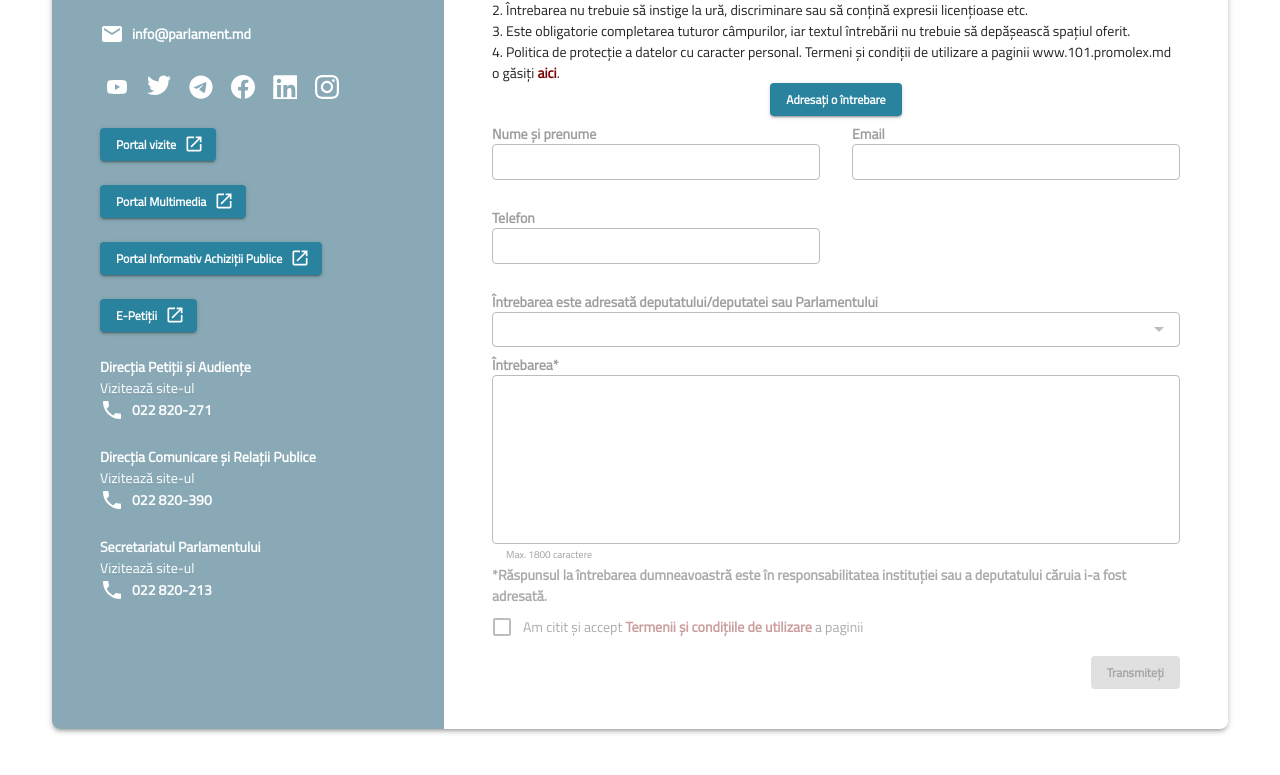
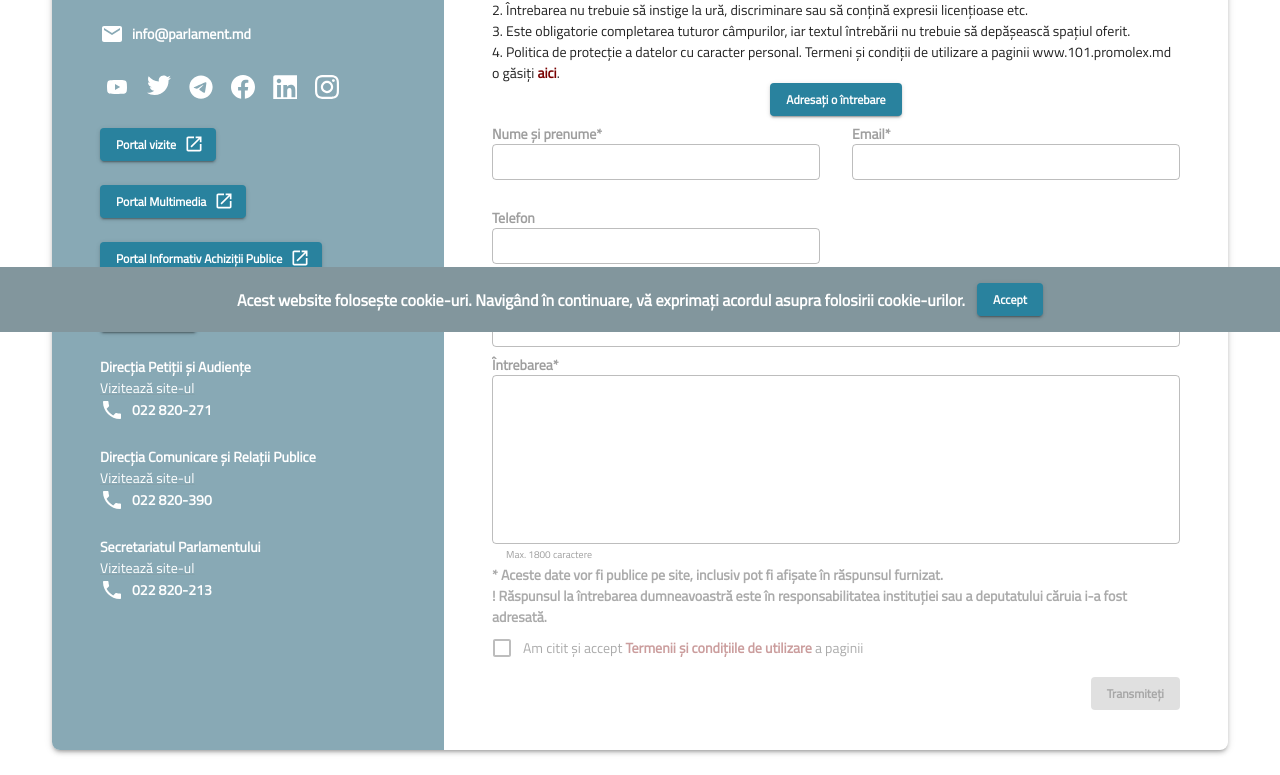
Before and after one commit to code4romania/101_promolex, a React (Create React App) app: page /contact in a window 1280 px wide. Shown: the part 468-1243 px from the top of the page. Built offline with nearby package versions, Linux system fonts and the light colour scheme; no server answers; what chartjs-plugin-datalabels would draw is missing.

Commit message:
Small changes (#36)
* small changes
* add the cookie notification

```diff
--- a/src/components/ContactForm.tsx
+++ b/src/components/ContactForm.tsx
@@ -241,7 +241,7 @@ export function ContactForm() {
           render={({ field, fieldState }) => (
             <FormControl disabled={isFormDisabled} fullWidth>
               <StyledInputLabel htmlFor={field.name} variant='outlined'>
-                Nume și prenume
+                Nume și prenume*
               </StyledInputLabel>
               <OutlinedInput
                 error={Boolean(fieldState.error)}
@@ -269,7 +269,7 @@ export function ContactForm() {
           render={({ field, fieldState }) => (
             <FormControl disabled={isFormDisabled} fullWidth>
               <StyledInputLabel htmlFor={field.name} variant='outlined'>
-                Email
+                Email*
               </StyledInputLabel>
               <OutlinedInput
                 error={Boolean(fieldState.error)}
@@ -313,12 +313,6 @@ export function ContactForm() {
               </FormHelperText>
             </FormControl>
           )}
-          rules={{
-            required: {
-              value: true,
-              message: 'Acest câmp este obligatoriu',
-            },
-          }}
         />
       </Grid>
       <Grid item xs={12}>
@@ -328,7 +322,8 @@ export function ContactForm() {
           render={({ field }) => (
             <FormControl disabled={isFormDisabled} fullWidth>
               <StyledInputLabel htmlFor={field.name} variant='outlined'>
-                Întrebarea este adresată deputatului/deputatei sau Parlamentului
+                Întrebarea este adresată deputatului/deputatei sau
+                Parlamentului*
               </StyledInputLabel>
               <Autocomplete
                 disabled={isFormDisabled}
@@ -401,7 +396,14 @@ export function ContactForm() {
           fontWeight='bold'
           sx={{ opacity: isFormDisabled ? 0.38 : 1 }}
         >
-          *Răspunsul la întrebarea dumneavoastră este în responsabilitatea
+          * Aceste date vor fi publice pe site, inclusiv pot fi afișate în
+          răspunsul furnizat.
+        </Typography>
+        <Typography
+          fontWeight='bold'
+          sx={{ opacity: isFormDisabled ? 0.38 : 1 }}
+        >
+          ! Răspunsul la întrebarea dumneavoastră este în responsabilitatea
           instituției sau a deputatului căruia i-a fost adresată.
         </Typography>
         <FormControlLabel
--- a/src/components/ControlInvestigationCommittees.tsx
+++ b/src/components/ControlInvestigationCommittees.tsx
@@ -60,11 +60,14 @@ const investigationCommitteesTableColumns: GridColumns<GridValidRowModel> = [
     headerName: 'Raportul',
     flex: 0.3,
     sortable: false,
-    renderCell: ({ value }) => (
-      <Link href={value} target='_blank'>
-        Vezi raportul
-      </Link>
-    ),
+    renderCell: ({ value }) =>
+      !value ? (
+        '-'
+      ) : (
+        <Link href={value} target='_blank'>
+          Vezi raportul
+        </Link>
+      ),
     minWidth: 100,
   },
 ];
--- a/src/components/ControlPublicInstitutions.tsx
+++ b/src/components/ControlPublicInstitutions.tsx
@@ -34,11 +34,14 @@ const publicInstitutionsTableColumns: GridColumns<GridValidRowModel> = [
     headerName: 'Audierea în plen',
     flex: 0.3,
     sortable: false,
-    renderCell: ({ value }) => (
-      <Link href={value} target='_blank'>
-        Vezi raportul
-      </Link>
-    ),
+    renderCell: ({ value }) =>
+      !value ? (
+        '-'
+      ) : (
+        <Link href={value} target='_blank'>
+          Vezi raportul
+        </Link>
+      ),
     minWidth: 110,
   },
 ];
--- a/src/components/ControlQuestions.tsx
+++ b/src/components/ControlQuestions.tsx
@@ -149,7 +149,9 @@ const interpellationsTableColumns: GridColumns<GridValidRowModel> = [
     flex: 0.4,
     sortable: false,
     renderCell: ({ value }) =>
-      value && (
+      !value ? (
+        '-'
+      ) : (
         <Link href={value} target='_blank'>
           Vezi răspunsul
         </Link>
--- a/src/components/ControlReports.tsx
+++ b/src/components/ControlReports.tsx
@@ -79,7 +79,9 @@ const reportsAuditingTableColumns: GridColumns<GridValidRowModel> = [
     // renderCell: ({ value }) => <TextWithTooltip text={value} />,
     minWidth: 130,
     renderCell: ({ value }) =>
-      value && (
+      !value ? (
+        '-'
+      ) : (
         <StyledRouterLink
           to={{
             pathname: Routes.PlenaryMeetings,
--- a/src/components/ControlSpecialCommittees.tsx
+++ b/src/components/ControlSpecialCommittees.tsx
@@ -61,11 +61,14 @@ const specialCommitteesTableColumns: GridColumns<GridValidRowModel> = [
     headerName: 'Raportul',
     flex: 0.3,
     sortable: false,
-    renderCell: ({ value }) => (
-      <Link href={value} target='_blank'>
-        Vezi raportul
-      </Link>
-    ),
+    renderCell: ({ value }) =>
+      !value ? (
+        '-'
+      ) : (
+        <Link href={value} target='_blank'>
+          Vezi raportul
+        </Link>
+      ),
     minWidth: 100,
   },
 ];
--- a/src/components/LegislationActivityDomains.tsx
+++ b/src/components/LegislationActivityDomains.tsx
@@ -6,6 +6,7 @@ import {
   useCurrentLegislatureQuery,
   useRegisteredProjectsStatisticsQuery,
 } from '../queries';
+import { getDateString } from '../utils';
 import { LegislativeActivityWrapper } from './LegislativeActivityWrapper';
 import { StatisticsDoughnutChart } from './StatisticsDoughnutChart';
 
@@ -24,12 +25,6 @@ export function LegislativeActivityDomains() {
   const { breakpoints } = useTheme();
   const isLargeScreen = useMediaQuery(breakpoints.up('sm'));
 
-  const { data: lid } = useCurrentLegislatureQuery();
-  const { data: registeredProjectsByDomain } =
-    useRegisteredProjectsStatisticsQuery<'domeniul'>({
-      key: 'domeniul',
-      lid,
-    });
   const {
     fromDate,
     onFromDateChange,
@@ -38,10 +33,23 @@ export function LegislativeActivityDomains() {
     toDate,
   } = useRegisteredProjects();
 
+  const { data: lid } = useCurrentLegislatureQuery();
+  const { data: registeredProjectsByDomain } =
+    useRegisteredProjectsStatisticsQuery<'domeniul'>(
+      {
+        key: 'domeniul',
+        lid,
+        from: getDateString(fromDate),
+        to: getDateString(toDate),
+      },
+      { enabled: Boolean(fromDate && toDate) },
+    );
+
   const chartData = useMemo<ChartData<'doughnut', number[], string>>(() => {
-    const filteredDomains = registeredProjectsByDomain?.filter(
-      ({ total }) => parseInt(total, 10) > 50,
-    );
+    const filteredDomains =
+      registeredProjectsByDomain?.filter(
+        ({ total }) => parseInt(total, 10) > 50,
+      ) ?? [];
     const labels = filteredDomains?.map(({ domeniul }) => domeniul);
     const data = filteredDomains?.map(({ total }) => parseInt(total, 10)) ?? [];
 
--- a/src/components/StatisticsDoughnutChart.tsx
+++ b/src/components/StatisticsDoughnutChart.tsx
@@ -24,6 +24,7 @@ const doughnutChartOptions: ChartOptions<'doughnut'> = {
   maintainAspectRatio: false,
   plugins: {
     legend: {
+      fullSize: true,
       position: 'right',
       labels: {
         boxHeight: 20,
@@ -36,6 +37,15 @@ const doughnutChartOptions: ChartOptions<'doughnut'> = {
           lineHeight: '14px',
           size: 14,
           weight: 'bold',
+        },
+        sort(a, b) {
+          if (a.text === 'Altele') {
+            return 1;
+          }
+          if (a.text > b.text) {
+            return 1;
+          }
+          return -1;
         },
       },
     },
@@ -81,7 +91,7 @@ export function StatisticsDoughnutChart({
       borderRadius={2}
       boxShadow={3}
       height={height}
-      px={12}
+      px={{ xs: 4, md: 12 }}
       py={4}
     >
       <Typography fontWeight={700} variant='h6'>
--- a/src/components/Table.tsx
+++ b/src/components/Table.tsx
@@ -107,7 +107,13 @@ const cleanText = (text: string | string[]): string => {
   if (typeof text === 'string') {
     return deburr(text.toLowerCase()).replaceAll(/ș/g, 's');
   }
+
   if (Array.isArray(text)) return text.map(cleanText).join(' ');
+
+  if (typeof text === 'object' && text !== null) {
+    return values<string>(text).map(cleanText).join(' ');
+  }
+
   return text;
 };
 
--- a/src/pages/AboutProjectPage.tsx
+++ b/src/pages/AboutProjectPage.tsx
@@ -4,6 +4,7 @@ import {
   Collapse,
   Divider,
   Grid,
+  Link as MuiLink,
   List,
   ListItem,
   ListItemText,
@@ -480,12 +481,34 @@ export function AboutProjectPage() {
         reflectă neapărat poziția donatorului.
       </Typography>
 
-      <Typography fontWeight='bold' py={10}>
+      <Typography fontWeight='bold' pt={10}>
         Informațiile plasate pe această platformă pot fi preluate în mod liber
         pentru a fi distribuite, publicate și difuzate cu condiția menționării
         exprese în material a sursei (referință la Asociația Promo-LEX și/sau
         pagina www.101.promolex.md).
       </Typography>
+
+      <Typography fontWeight='bold' py={10}>
+        Dacă aveți propuneri, sugestii sau comentarii legate de pagina web, vă
+        rugăm să le expediați la adresa de e-mail{' '}
+        <Typography
+          color='#780000'
+          component={MuiLink}
+          fontWeight='medium'
+          href='mailto:101@promolex.md'
+          sx={{
+            cursor: 'pointer',
+            textDecoration: 'none',
+            '&:hover': {
+              textDecoration: 'underline',
+              color: 'primary.main',
+            },
+          }}
+        >
+          101@promolex.md
+        </Typography>
+        .
+      </Typography>
     </PageContainer>
   );
 }
--- a/src/pages/Root.tsx
+++ b/src/pages/Root.tsx
@@ -1,14 +1,54 @@
-import { Stack } from '@mui/material';
+import { Button, Stack, Typography, useTheme } from '@mui/material';
+import { useState } from 'react';
 import { Outlet, ScrollRestoration } from 'react-router-dom';
 import { Footer, Navbar } from '../components';
+import { getConsent, setConsent as setConsentCookie } from '../utils';
 
 export function Root() {
+  const { zIndex } = useTheme();
+  const [consent, setConsent] = useState(getConsent());
+  const handleAcceptConsent = () => {
+    setConsent('accepted');
+    setConsentCookie();
+  };
+
   return (
     <Stack height={1}>
       <Navbar />
       <Outlet />
       <Footer />
       <ScrollRestoration />
+
+      {consent !== 'accepted' && (
+        <Stack
+          alignItems='center'
+          bgcolor='primary.main'
+          bottom={0}
+          direction='row'
+          gap={3}
+          justifyContent='center'
+          left={0}
+          position='fixed'
+          px={2}
+          py={4}
+          right={0}
+          zIndex={zIndex.tooltip + 1}
+        >
+          <Typography color='common.white' variant='subtitle1'>
+            Acest website folosește cookie-uri. Navigând în continuare, vă
+            exprimați acordul asupra folosirii cookie-urilor.
+          </Typography>
+
+          <Button
+            color='secondary'
+            onClick={handleAcceptConsent}
+            size='medium'
+            variant='contained'
+          >
+            Accept
+          </Button>
+        </Stack>
+      )}
     </Stack>
   );
 }
--- a/src/utils/cookies.ts
+++ b/src/utils/cookies.ts
@@ -6,3 +6,9 @@ export const setLegislatureFromDate = (date: string) => {
 };
 
 export const getLegislatureFromDate = () => cookie.get(LEGISLATURE_FROM);
+
+export const setConsent = () => {
+  cookie.set('consentGdpr', 'accepted', { expires: 365 });
+};
+
+export const getConsent = () => cookie.get('consentGdpr');
```
